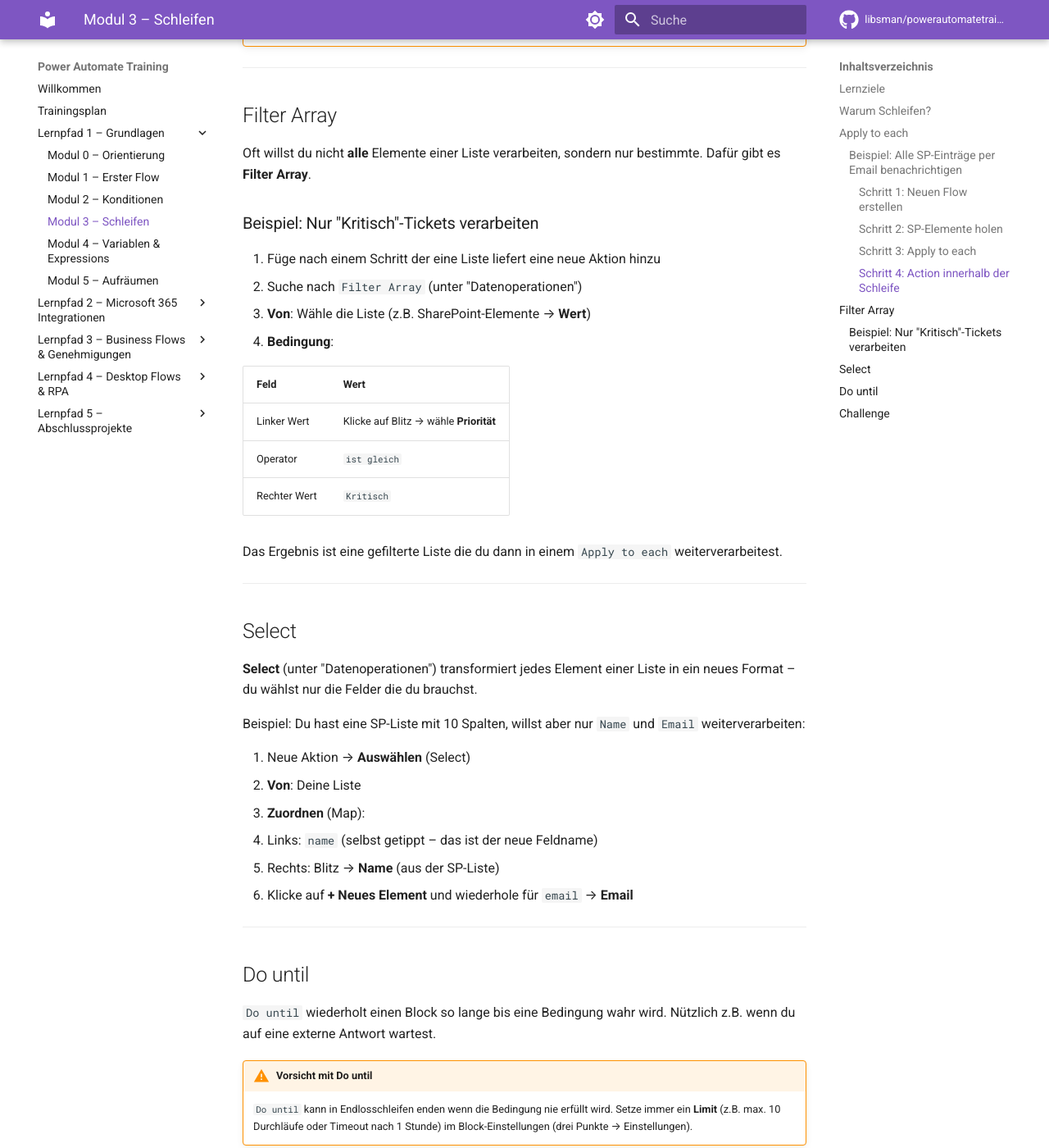
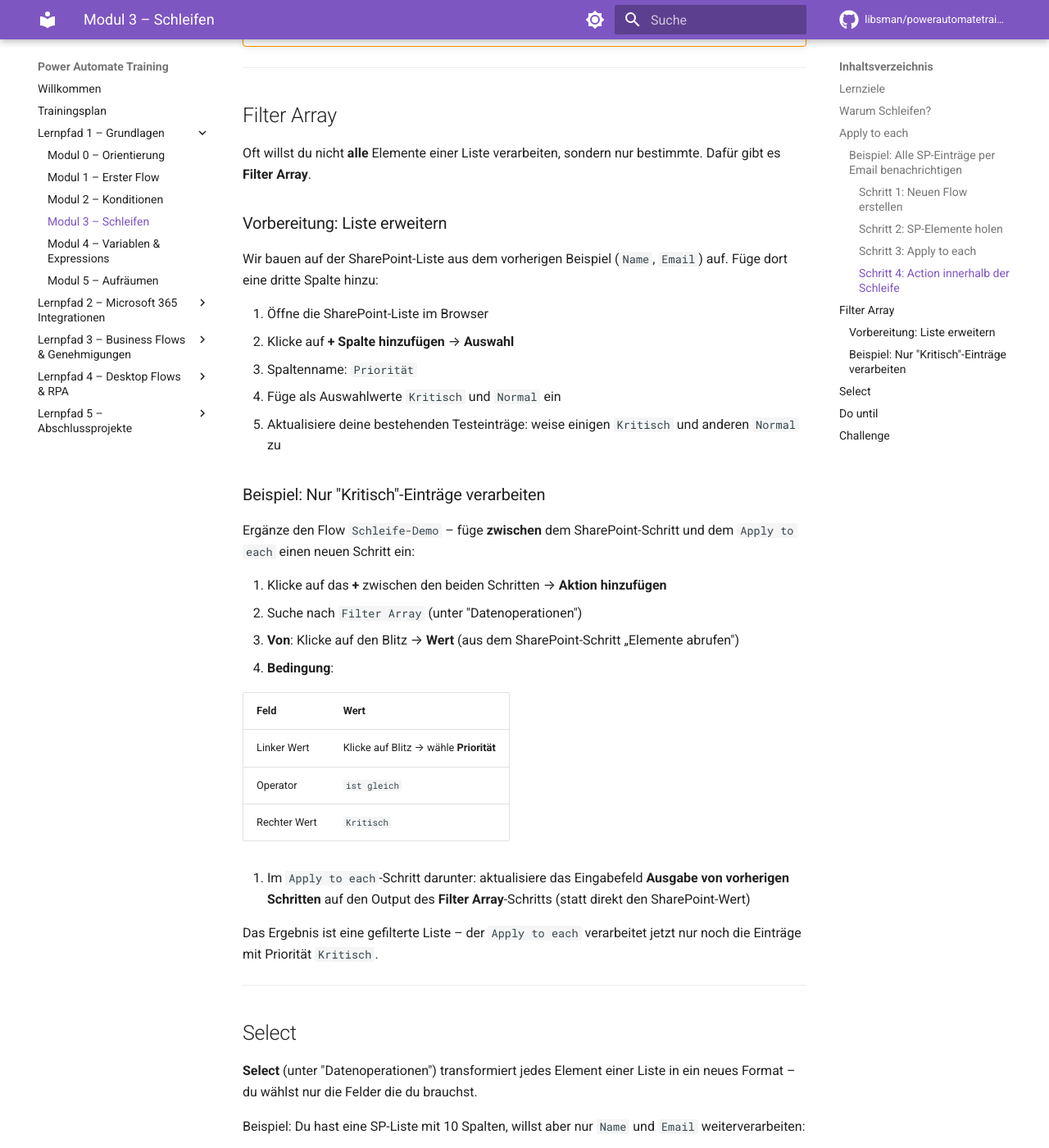
Before and after one commit to libsman/powerautomatetraining, an MkDocs documentation site: the page built from docs/modul-3-schleifen.md, in a window 1280 px wide and 1400 px high, scrolled down 2085 px. Shown: the whole window at 82% size. Built offline with MkDocs 1.6.1 and Material for MkDocs 9.7.7, drawn with Linux system fonts in a browser that asks for light colours; comment, search, counter and statistics services are not loaded.

Commit message:
modul3 korrektur

```diff
--- a/docs/modul-3-schleifen.md
+++ b/docs/modul-3-schleifen.md
@@ -74,11 +74,23 @@ Jetzt ist alles innerhalb des `Apply to each`-Blocks wird für jedes Listeneleme
 
 Oft willst du nicht **alle** Elemente einer Liste verarbeiten, sondern nur bestimmte. Dafür gibt es **Filter Array**.
 
-### Beispiel: Nur "Kritisch"-Tickets verarbeiten
+### Vorbereitung: Liste erweitern
 
-1. Füge nach einem Schritt der eine Liste liefert eine neue Aktion hinzu
+Wir bauen auf der SharePoint-Liste aus dem vorherigen Beispiel (`Name`, `Email`) auf. Füge dort eine dritte Spalte hinzu:
+
+1. Öffne die SharePoint-Liste im Browser
+2. Klicke auf **+ Spalte hinzufügen** → **Auswahl**
+3. Spaltenname: `Priorität`
+4. Füge als Auswahlwerte `Kritisch` und `Normal` ein
+5. Aktualisiere deine bestehenden Testeinträge: weise einigen `Kritisch` und anderen `Normal` zu
+
+### Beispiel: Nur "Kritisch"-Einträge verarbeiten
+
+Ergänze den Flow `Schleife-Demo` – füge **zwischen** dem SharePoint-Schritt und dem `Apply to each` einen neuen Schritt ein:
+
+1. Klicke auf das **+** zwischen den beiden Schritten → **Aktion hinzufügen**
 2. Suche nach `Filter Array` (unter "Datenoperationen")
-3. **Von**: Wähle die Liste (z.B. SharePoint-Elemente → **Wert**)
+3. **Von**: Klicke auf den Blitz → **Wert** (aus dem SharePoint-Schritt „Elemente abrufen")
 4. **Bedingung**:
 
 | Feld | Wert |
@@ -87,7 +99,9 @@ Oft willst du nicht **alle** Elemente einer Liste verarbeiten, sondern nur besti
 | Operator | `ist gleich` |
 | Rechter Wert | `Kritisch` |
 
-Das Ergebnis ist eine gefilterte Liste die du dann in einem `Apply to each` weiterverarbeitest.
+5. Im `Apply to each`-Schritt darunter: aktualisiere das Eingabefeld **Ausgabe von vorherigen Schritten** auf den Output des **Filter Array**-Schritts (statt direkt den SharePoint-Wert)
+
+Das Ergebnis ist eine gefilterte Liste – der `Apply to each` verarbeitet jetzt nur noch die Einträge mit Priorität `Kritisch`.
 
 ---
 
```
